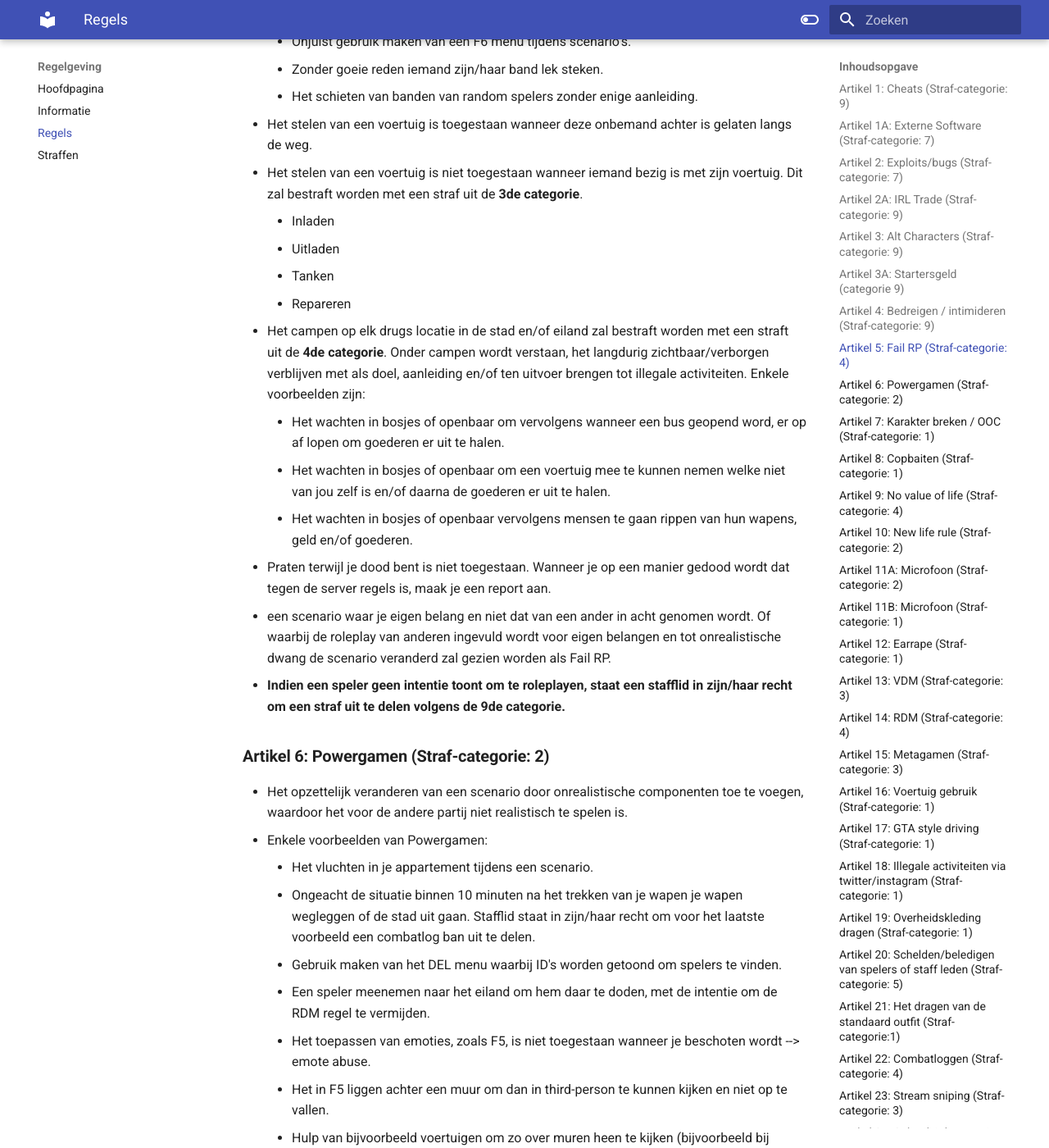
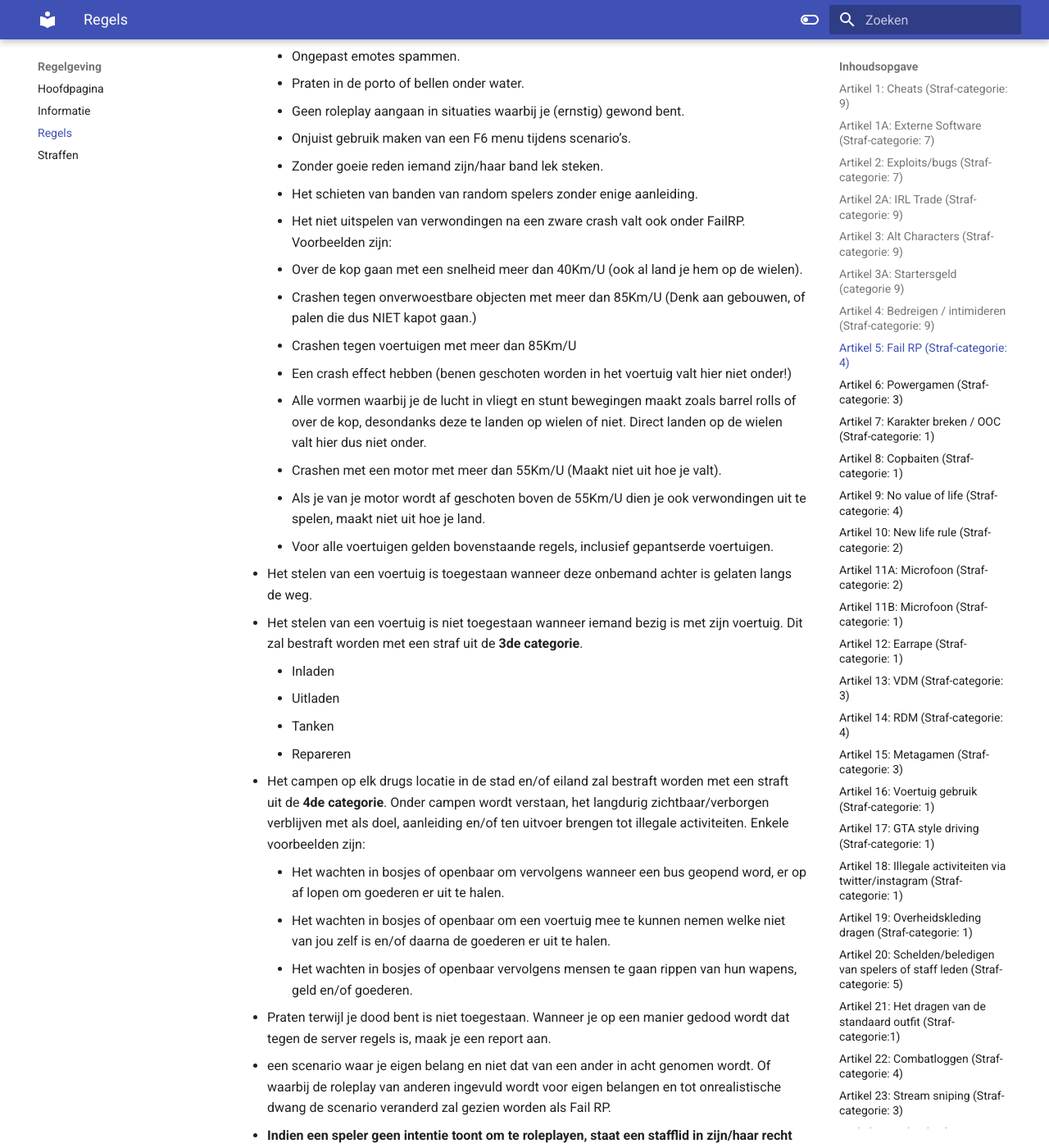
Before and after one commit to ZuiderVeenRP/apv, an MkDocs documentation site: the page built from docs/algemeen.md, in a window 1280 px wide and 1400 px high, scrolled down 1943 px. Shown: the whole window at 82% size. Built offline with MkDocs 1.6.1 and Material for MkDocs 9.7.7, drawn with Linux system fonts in a browser that asks for light colours; comment, search, counter and statistics services are not loaded; some of the changed text lies outside the part shown.

Commit message:
- Pas meerdere dingen in APV aan.

```diff
--- a/docs/algemeen.md
+++ b/docs/algemeen.md
@@ -2,6 +2,8 @@
 
 ### **Artikel 1: Cheats (Straf-categorie: 9)**
    - Het gebruik maken van software van derde partijen om een voordeel in het spel te krijgen is niet toegestaan. Hieronder vallen o.a. cheats/hacks.
+   - Het weigeren van een PC check zal betekenen dat we jou moeten bannen van de server. Dit doen we om de veiligheid van andere spelers te waarborgen.
+   - Indien er duidelijk bewijs is dat jij in het bezit bent van cheats (en deze gebruikt op andere servers) staan wij in ons recht jou te bannen voor lid 1 van dit artikel.
 
 ### **Artikel 1A: Externe Software (Straf-categorie: 7)**
    - Het gebruik maken van instellingen/programma's zoals een crosshair, aangepaste schermresolutie of reshade waardoor je combat gerichte voordelen krijgt is niet toegestaan.
@@ -45,6 +47,15 @@
       * Onjuist gebruik maken van een F6 menu tijdens scenario’s.
       * Zonder goeie reden iemand zijn/haar band lek steken.
       * Het schieten van banden van random spelers zonder enige aanleiding.
+      * Het niet uitspelen van verwondingen na een zware crash valt ook onder FailRP. Voorbeelden zijn:
+      * Over de kop gaan met een snelheid meer dan 40Km/U (ook al land je hem op de wielen).
+      * Crashen tegen onverwoestbare objecten met meer dan 85Km/U (Denk aan gebouwen, of palen die dus NIET kapot gaan.)
+      * Crashen tegen voertuigen met meer dan 85Km/U
+      * Een crash effect hebben (benen geschoten worden in het voertuig valt hier niet onder!)
+      * Alle vormen waarbij je de lucht in vliegt en stunt bewegingen maakt zoals barrel rolls of over de kop, desondanks deze te landen op wielen of niet. Direct landen op de wielen valt hier dus niet onder.
+      * Crashen met een motor met meer dan 55Km/U (Maakt niet uit hoe je valt).
+      * Als je van je motor wordt af geschoten boven de 55Km/U dien je ook verwondingen uit te spelen, maakt niet uit hoe je land.
+      * Voor alle voertuigen gelden bovenstaande regels, inclusief gepantserde voertuigen.
    - Het stelen van een voertuig is toegestaan wanneer deze onbemand achter is gelaten langs de weg.
    - Het stelen van een voertuig is niet toegestaan wanneer iemand bezig is met zijn voertuig. Dit zal bestraft worden met een straf uit de **3de categorie**.
      * Inladen
@@ -62,7 +73,7 @@
      voor eigen belangen en tot onrealistische dwang de scenario veranderd zal gezien worden als Fail RP.
    - **Indien een speler geen intentie toont om te roleplayen, staat een stafflid in zijn/haar recht om een straf uit te delen volgens de 9de categorie.**
 
-### **Artikel 6: Powergamen (Straf-categorie: 2)**
+### **Artikel 6: Powergamen (Straf-categorie: 3)**
    - Het opzettelijk veranderen van een scenario door onrealistische componenten toe te voegen, waardoor het voor de andere partij niet realistisch te spelen is.
    - Enkele voorbeelden van Powergamen:
       * Het vluchten in je appartement tijdens een scenario.
@@ -74,6 +85,8 @@
       * Hulp van bijvoorbeeld voertuigen om zo over muren heen te kijken (bijvoorbeeld bij mansion op het eiland) is niet toegestaan.
       * Iemand vastbinden met tiewraps zonder geldige reden is niet toegestaan.
       * Iemand vastbinden met /me bind vast is niet toegestaan.
+      * Meerdere keren in een shootout je handen omhoog doen om zo te forceren dat je niet doodgeschoten mag worden door een agent. (Dit geldt **niet** voor een fight tussen gangs)
+
 
 ### **Artikel 7: Karakter breken / OOC (Straf-categorie: 1)**
    - Het is te allen tijde niet toegestaan om je karakter te breken. Alles onder Out Of Character valt hieronder. Ook woorden als "staff", "broodje", "tickets", "refund", "bug" zijn niet toegestaan.
```
Also changed, not shown: other parts of docs/algemeen.md (+1 -1 lines), docs/index.md (+1 -1 lines), docs/informatie.md (+0 -5 lines), docs/straffen.md (+1 -1 lines).
